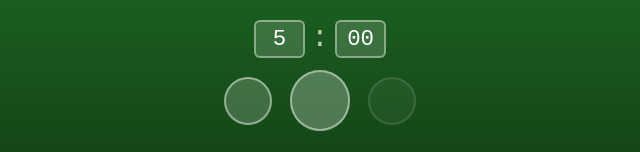
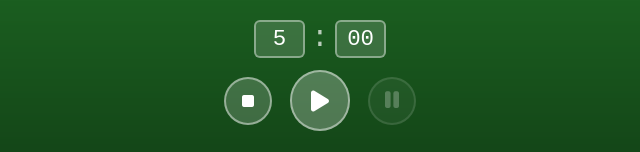
Before and after one commit to annoyingmouse/traffic-light-timer, a website: page index.html in a window 1280 px wide. Shown: the part 645-797 px from the top of the page, 320-960 px from the left. Drawn offline with Linux system fonts and the light colour scheme.

Commit message:
♻️ (index.html): replace custom icon components with Font Awesome icons for better consistency and maintainability

```diff
--- a/index.html
+++ b/index.html
@@ -48,9 +48,9 @@
       <input id="sec-input" type="number" min="0" max="59" value="00" aria-label="Seconds">
     </div>
     <div class="buttons">
-      <button type="button" class="btn" id="btn-stop"  aria-label="Stop"><wa-icon name="stop" family="sharp" variant="solid"></wa-icon></button>
-      <button type="button" class="btn" id="btn-start" aria-label="Start"><wa-icon name="play" family="sharp" variant="solid"></wa-icon></button>
-      <button type="button" class="btn" id="btn-pause" aria-label="Pause" disabled><wa-icon name="pause" family="sharp" variant="solid"></wa-icon></button>
+      <button type="button" class="btn" id="btn-stop"  aria-label="Stop"><i class="fa-sharp fa-solid fa-stop"></i></button>
+      <button type="button" class="btn" id="btn-start" aria-label="Start"><i class="fa-sharp fa-solid fa-play"></i></button>
+      <button type="button" class="btn" id="btn-pause" aria-label="Pause" disabled><i class="fa-sharp fa-solid fa-pause"></i></button>
     </div>
   </div>
 
```
